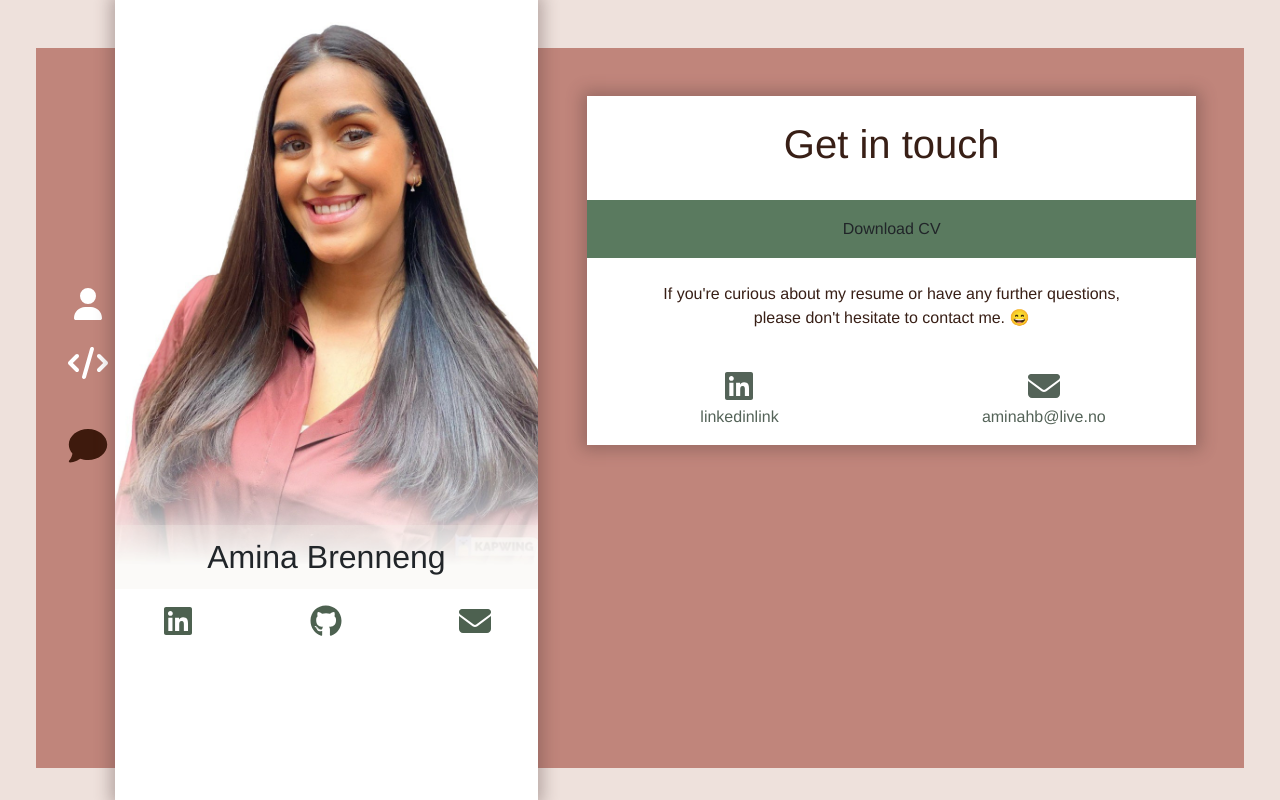
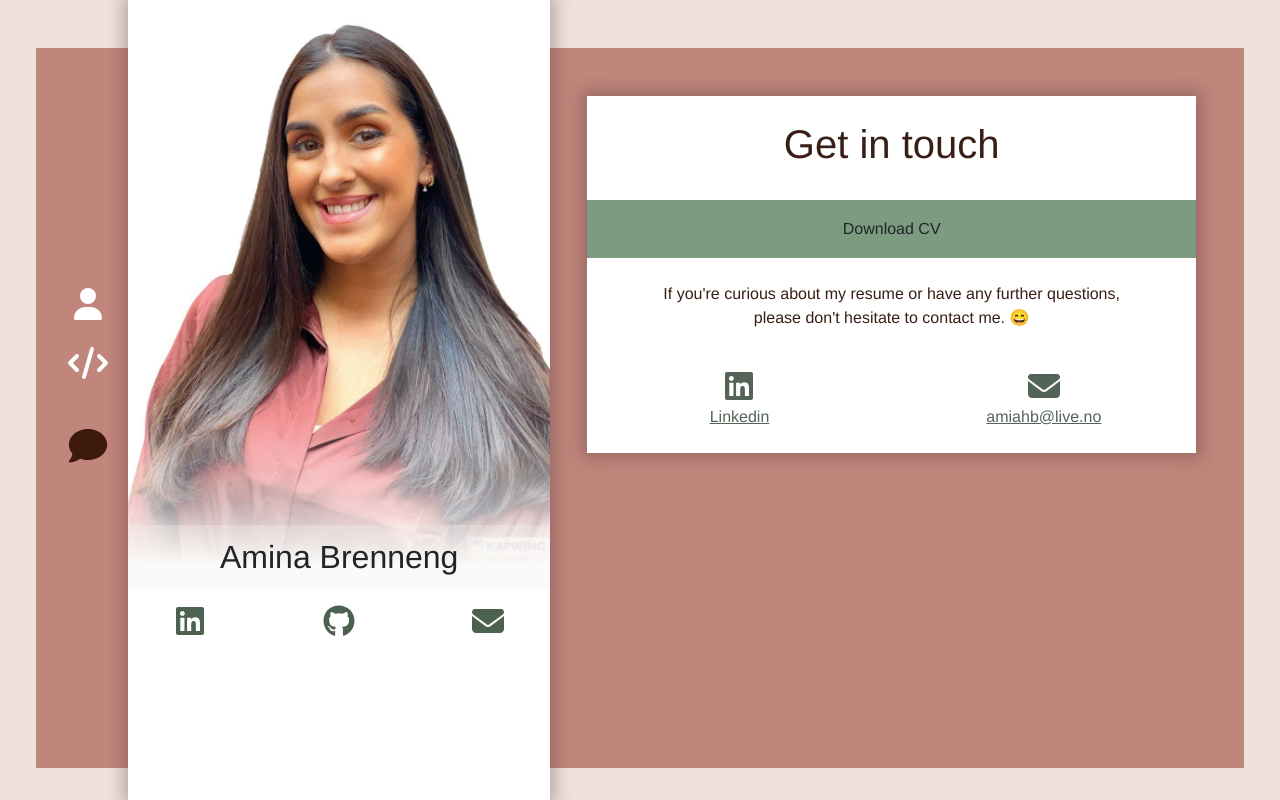
Before and after one commit to AminaBre/ProfilePage, a Vue app: page /contact in a window 1280 px wide. Built offline with nearby package versions, Linux system fonts and the light colour scheme.

Commit message:
made spinning effect

```diff
--- a/src/components/AboutMe.vue
+++ b/src/components/AboutMe.vue
@@ -1,6 +1,6 @@
 <template>
   <div class="row mt-4">
-    <div class="col">
+    <div class="col m-2">
       <div class="row">
         <h1>About me</h1>
       </div>
@@ -30,15 +30,15 @@
       <hr />
       <div class="row mt-4">
         <div class="col">
-          <font-awesome-icon icon="lightbulb" size="2x" class="p-0 tan" />
+          <font-awesome-icon icon="lightbulb" size="2x" class="p-0 icon" />
           <h5>Creative</h5>
         </div>
         <div class="col">
-          <font-awesome-icon icon="laptop-code" size="2x" class="p-0 tan" />
+          <font-awesome-icon icon="laptop-code" size="2x" class="p-0 icon" />
           <h5>Fast learner</h5>
         </div>
         <div class="col">
-          <font-awesome-icon icon="users" size="2x" class="p-0 tan" />
+          <font-awesome-icon icon="users" size="2x" class="p-0 icon" />
           <h5>Team player</h5>
         </div>
       </div>
@@ -58,7 +58,12 @@ export default {
   color: rgb(62, 26, 13);
 }
 
-.tan {
+.icon {
   color: rgb(62, 26, 13);
+  transition: transform 1.5s ease-in-out;
+}
+
+.icon:hover {
+  transform: rotate(360deg);
 }
 </style>
--- a/src/components/Contact.vue
+++ b/src/components/Contact.vue
@@ -13,14 +13,22 @@
           please don't hesitate to contact me. 😄
         </p>
       </div>
-      <div class="row contact-info">
+      <div class="row contact-info mb-4">
         <div class="col">
-          <font-awesome-icon :icon="['fab', 'linkedin']" size="2x" class="p-0" />
-          <p>linkedinlink</p>
+          <a href="https://www.linkedin.com/in/amina-brenneng-699190b0" target="_blank">
+            <font-awesome-icon :icon="['fab', 'linkedin']" size="2x" class="p-0" />
+            <br />
+            Linkedin
+          </a>
         </div>
         <div class="col">
-          <font-awesome-icon :icon="['fas', 'envelope']" size="2x" class="p-0" />
-          <p class="media-body">aminahb@live.no</p>
+          <a href="mailto:aminahb@live.no">
+            <font-awesome-icon
+              :icon="['fas', 'envelope']"
+              size="2x"
+              class="p-0 icon"
+            /><br />amiahb@live.no
+          </a>
         </div>
       </div>
     </div>
@@ -40,12 +48,16 @@ export default {
   color: rgb(56, 31, 22);
 }
 
-.contact-info {
+a {
   color: rgb(84, 99, 88);
 }
 
+a:hover {
+  color: rgb(54, 66, 54);
+}
+
 button {
-  background-color: rgb(90, 122, 95);
+  background-color: rgb(124, 155, 128);
   width: 100%;
   border-radius: 0px;
 }
--- a/src/components/History.vue
+++ b/src/components/History.vue
@@ -1,5 +1,5 @@
 <template>
-  <div class="row history-content">
+  <div class="row history-content mt-4">
     <div class="col-lg-6 p-5 education-content">
       <div class="row">
         <h3>Education</h3>
--- a/src/components/Index.vue
+++ b/src/components/Index.vue
@@ -6,9 +6,12 @@
           <Sidebar />
         </div>
         <div class="col d-md-none content-container-mobile">
+          <img src="../assets/third_image.jpg" class="p-0 mw-100" />
           <AboutMe />
           <TechnicalSkills />
+          <hr class="mt-5" />
           <History />
+          <hr class="mt-5" />
           <Contact />
         </div>
         <div class="col-md-6 col-lg-7 d-none d-md-block content-container">
@@ -70,6 +73,10 @@ export default {
   background-color: #5b3832;
 }
 
+img {
+  box-shadow: 0px 0px 15px 5px #4a343454;
+}
+
 @media screen and (min-width: 0px) and (max-width: 766px) {
   .sidebar-container {
     height: 30vh;
--- a/src/components/Sidebar.vue
+++ b/src/components/Sidebar.vue
@@ -25,7 +25,7 @@ export default {
   box-shadow: 0px 0px 15px 5px #4a343454;
   background-color: white;
   width: 33%;
-  left: 9%;
+  left: 10%;
   position: absolute;
   overflow: hidden;
   top: 0px;
```
